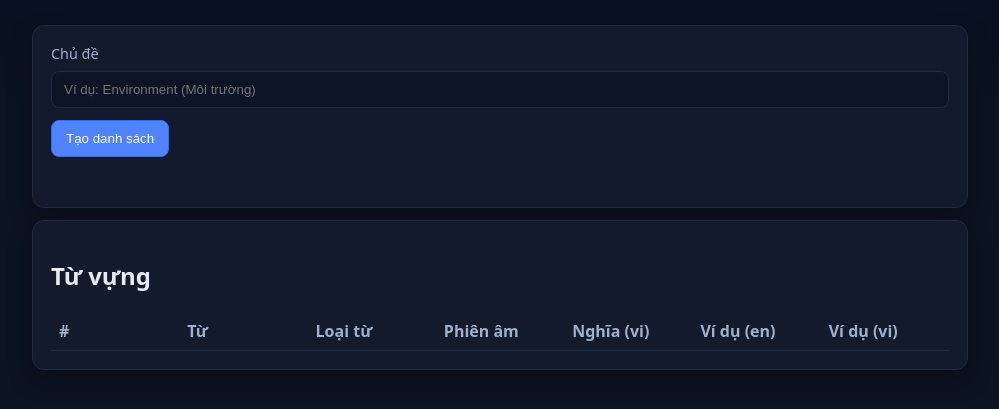
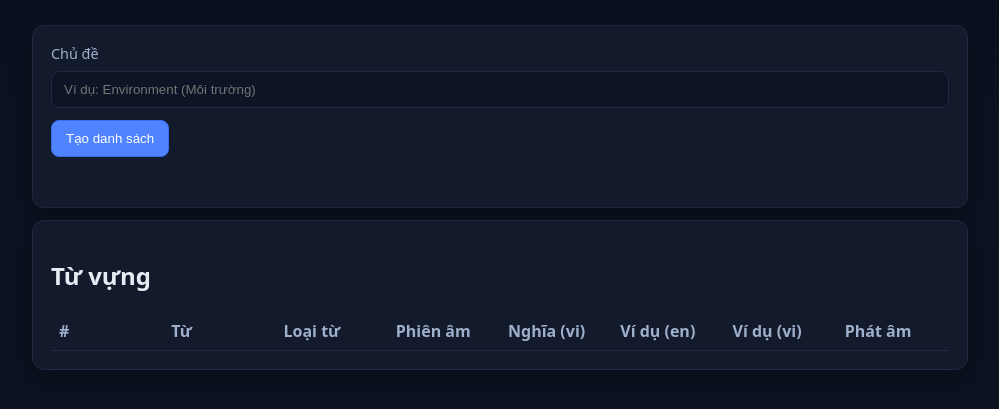
Before and after one commit to vavavivi/TroGiangTuVung, a plain HTML site: page index.html in a window 1280 px wide. Shown: the part 75-484 px from the top of the page, without its empty margins (140-1139 px from the left). Drawn offline with Linux system fonts and the light colour scheme.

Commit message:
Update index.html

```diff
--- a/index.html
+++ b/index.html
@@ -47,6 +47,7 @@
               <th>Nghĩa (vi)</th>
               <th>Ví dụ (en)</th>
               <th>Ví dụ (vi)</th>
+              <th>Phát âm</th>
             </tr>
           </thead>
           <tbody></tbody>
```
